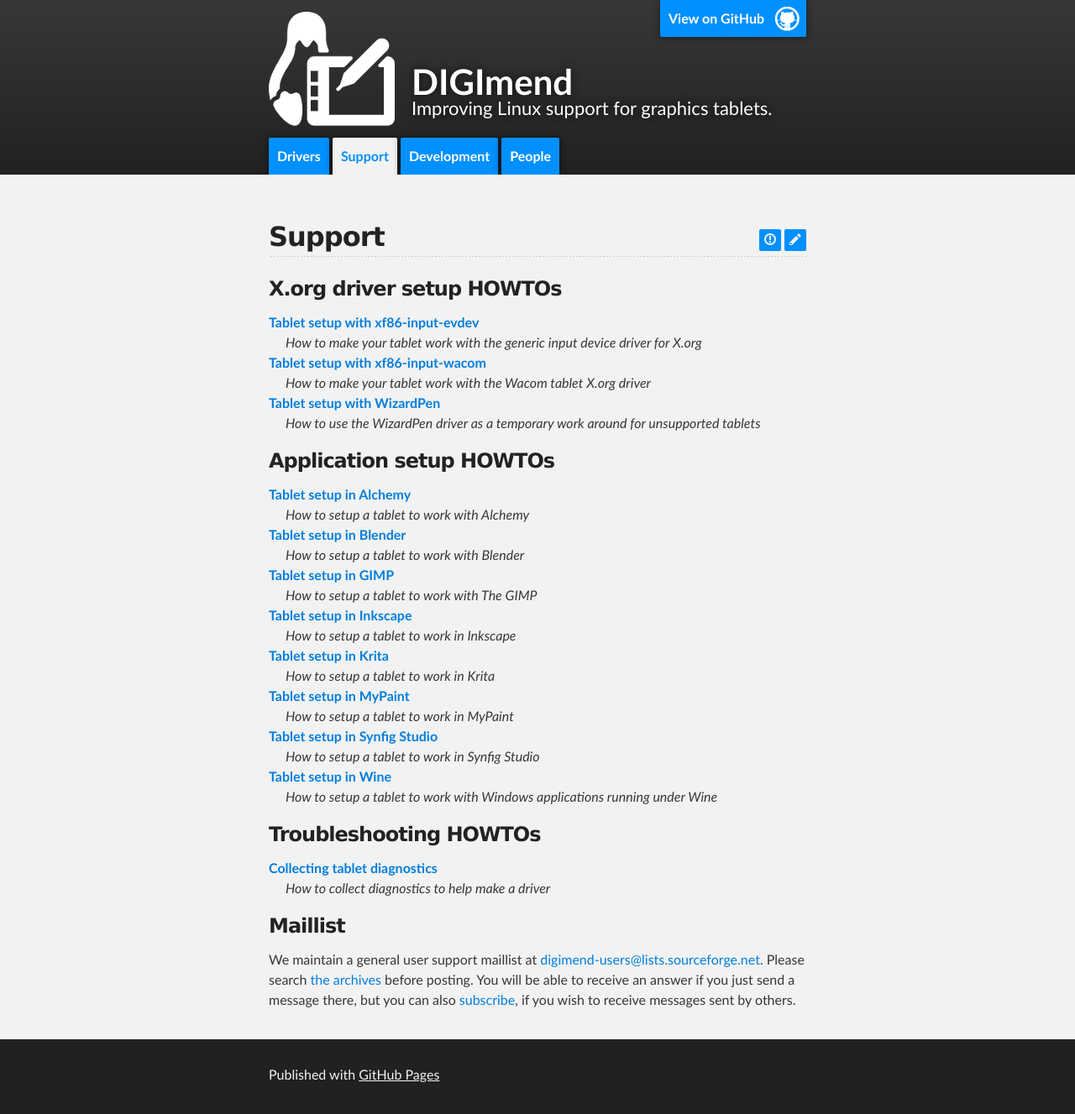
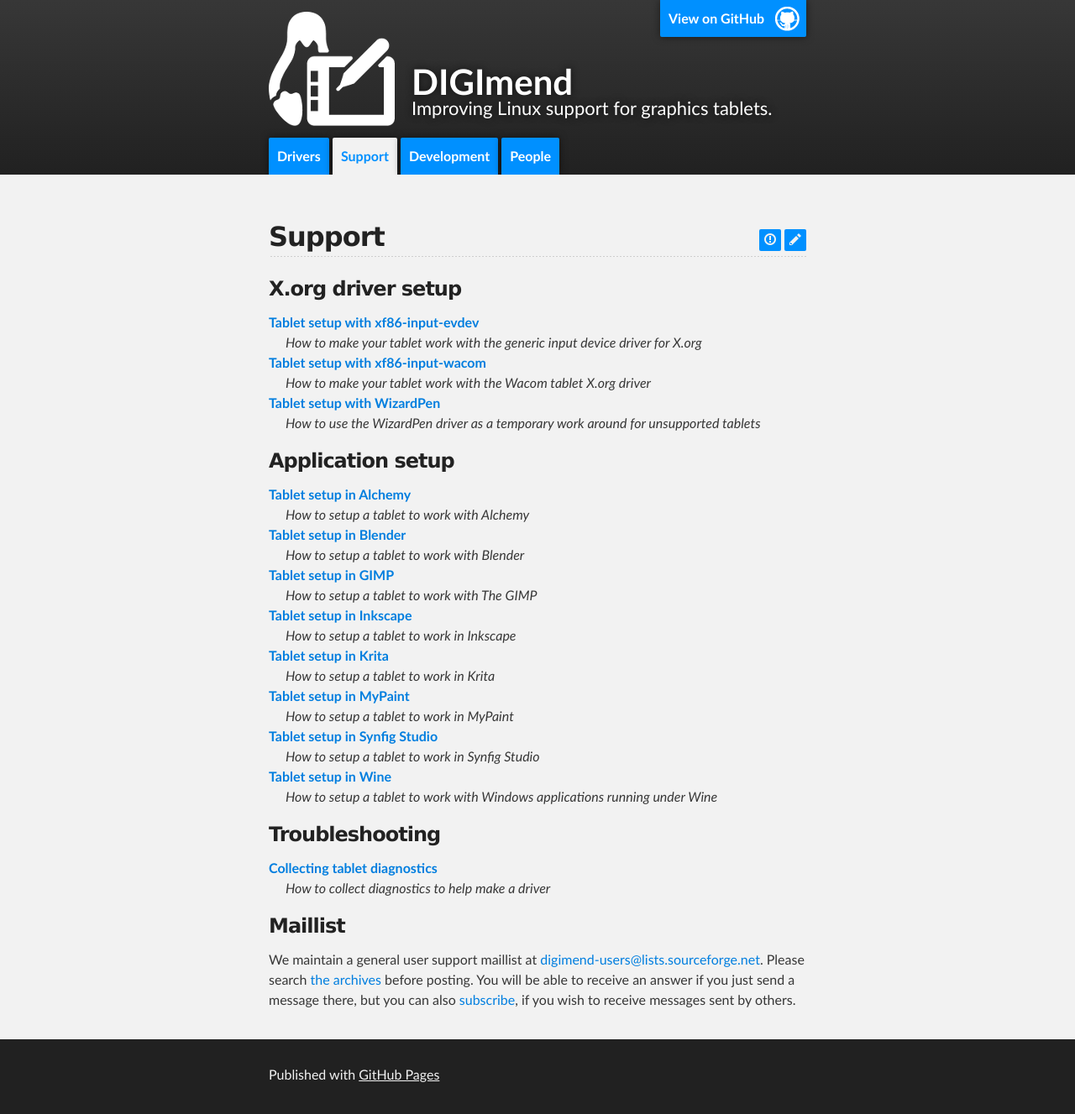
Before and after one commit to DIGImend/digimend.github.io, a Jekyll site: the page built from support/index.md, in a window 1280 px wide. Shown: the whole page at 84% size. Built offline with Jekyll 4.4.1, drawn with Linux system fonts in a browser that asks for light colours.

Commit message:
support: Remove redundant "HOWTOs" from headers

```diff
--- a/support/index.md
+++ b/support/index.md
@@ -3,22 +3,22 @@
 weight: 30
 ---
 
-X.org driver setup HOWTOs
--------------------------
+X.org driver setup
+------------------
 <dl>
 {% assign howto_drivers_dir = page.url | remove: 'index.html' | append: 'howto/drivers/' %}
 {% include pi parent_dir=howto_drivers_dir orderby="weight" include="pt_d.html" %}
 </dl>
 
-Application setup HOWTOs
-------------------------
+Application setup
+-----------------
 <dl>
 {% assign howto_apps_dir = page.url | remove: 'index.html' | append: 'howto/apps/' %}
 {% include pi parent_dir=howto_apps_dir include="pt_d.html" %}
 </dl>
 
-Troubleshooting HOWTOs
-----------------------
+Troubleshooting
+---------------
 <dl>
 {% assign howto_trbl_dir = page.url | remove: 'index.html' | append: 'howto/trbl/' %}
 {% include pi parent_dir=howto_trbl_dir include="pt_d.html" %}
```
